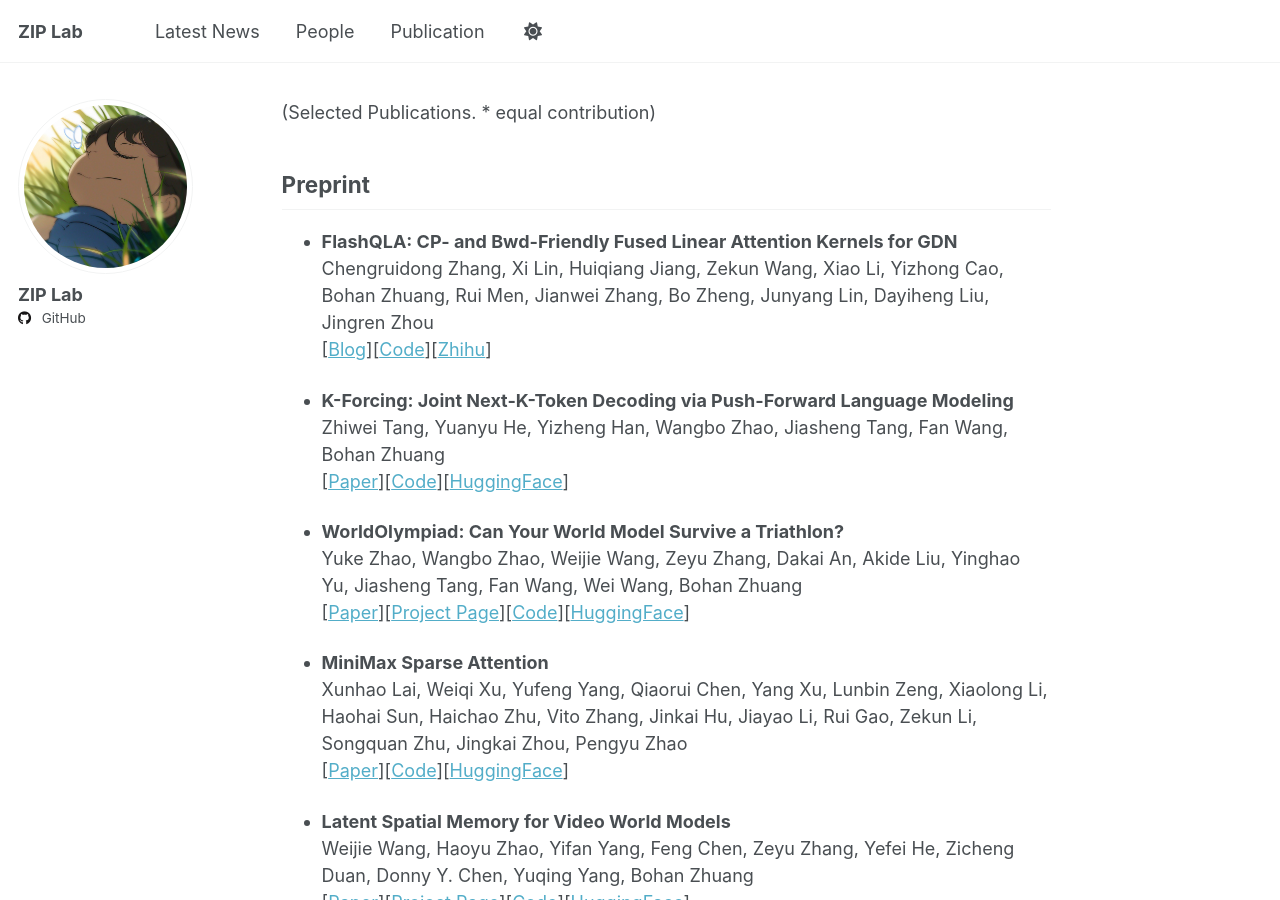
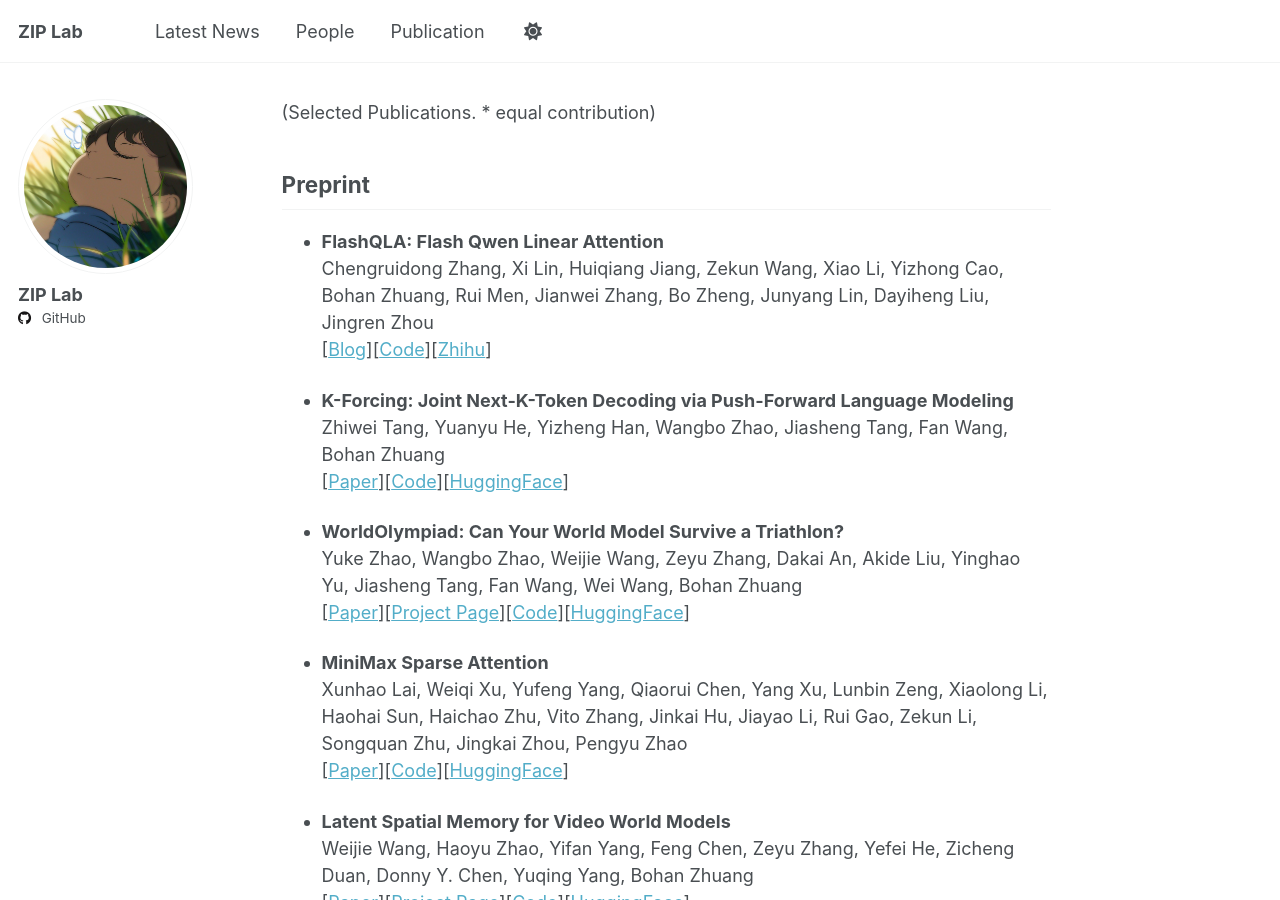
Before and after one commit to ziplab/ziplab.github.io, a Jekyll site: the page built from _pages/publication.md, in a window 1280 px wide and 900 px high. Built offline with Jekyll 4.4.1, drawn with Linux system fonts in a browser that asks for light colours.

Commit message:
Update publication.md

```diff
--- a/_pages/publication.md
+++ b/_pages/publication.md
@@ -7,7 +7,7 @@ author_profile: true
 ## Preprint
 
 
-- **FlashQLA: CP- and Bwd-Friendly Fused Linear Attention Kernels for GDN**
+- **FlashQLA: Flash Qwen Linear Attention**
 Chengruidong Zhang, Xi Lin, Huiqiang Jiang, Zekun Wang, Xiao Li, Yizhong Cao, Bohan Zhuang, Rui Men, Jianwei Zhang, Bo Zheng, Junyang Lin, Dayiheng Liu, Jingren Zhou
 \[[Blog](https://qwen.ai/blog?id=flashqla)\]\[[Code](https://github.com/QwenLM/FlashQLA)\]\[[Zhihu](https://zhuanlan.zhihu.com/p/2032257808285028740)\]
 
```
